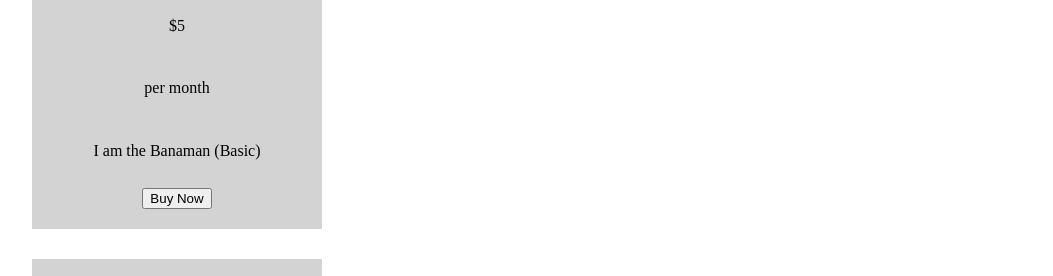
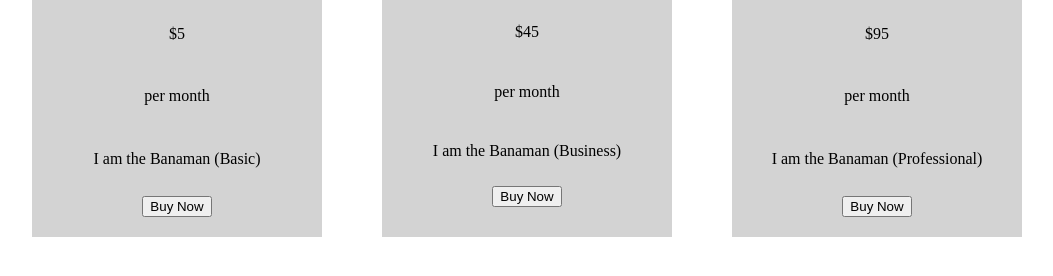
Before and after one commit to Keieieieieiei/Cb-201-Flexbox-Practice, a plain HTML site: page index.html in a window 1280 px wide. Shown: the part 141-417 px from the top of the page, without its empty margins (6-1059 px from the left). Drawn offline with Linux system fonts and the light colour scheme.

Commit message:
first commit

```diff
--- a/index.html
+++ b/index.html
@@ -7,7 +7,8 @@
     <link rel="stylesheet" href="style.css">
 </head>
 <body>
-    <div id="basic"
+<div class="container">
+    <div id="basic">
     <div class="card">
         <div class="heading">
             <h1>Basic</h1>
@@ -68,7 +69,6 @@
                             <button>Buy Now</button>
                         </div>
     </div>
-
-
+ </div>
 </body>
 </html>
--- a/style.css
+++ b/style.css
@@ -11,6 +11,11 @@
     padding: 20px;
 }
 
-p{
+p {
     text-align: center;
 }
+
+.container {
+    display: flex;
+    flex-direction: row;
+}
```
